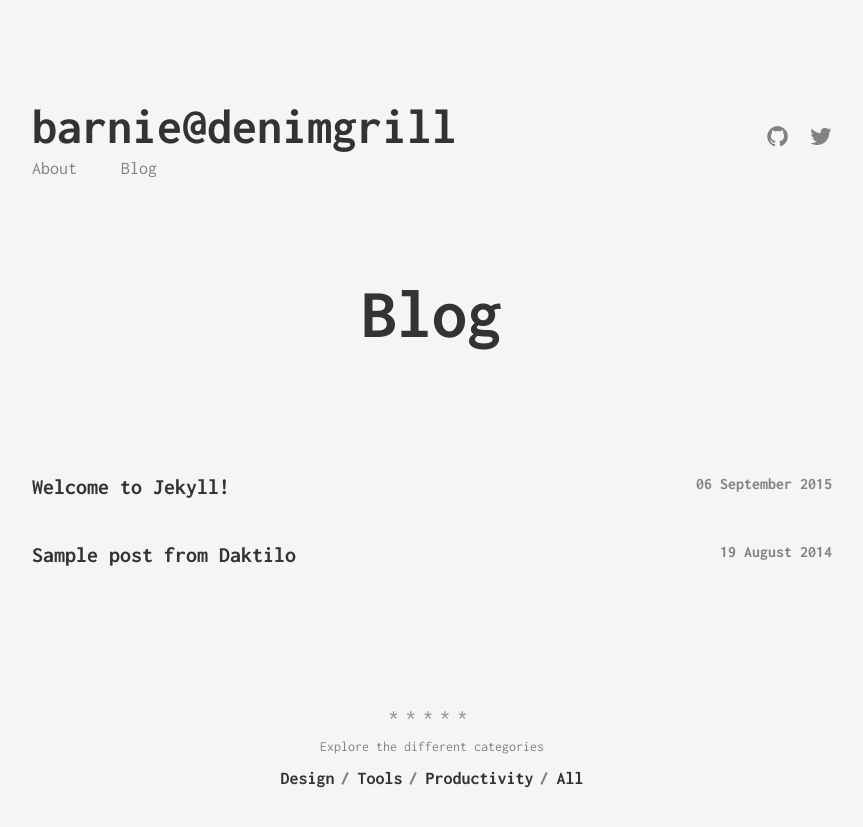
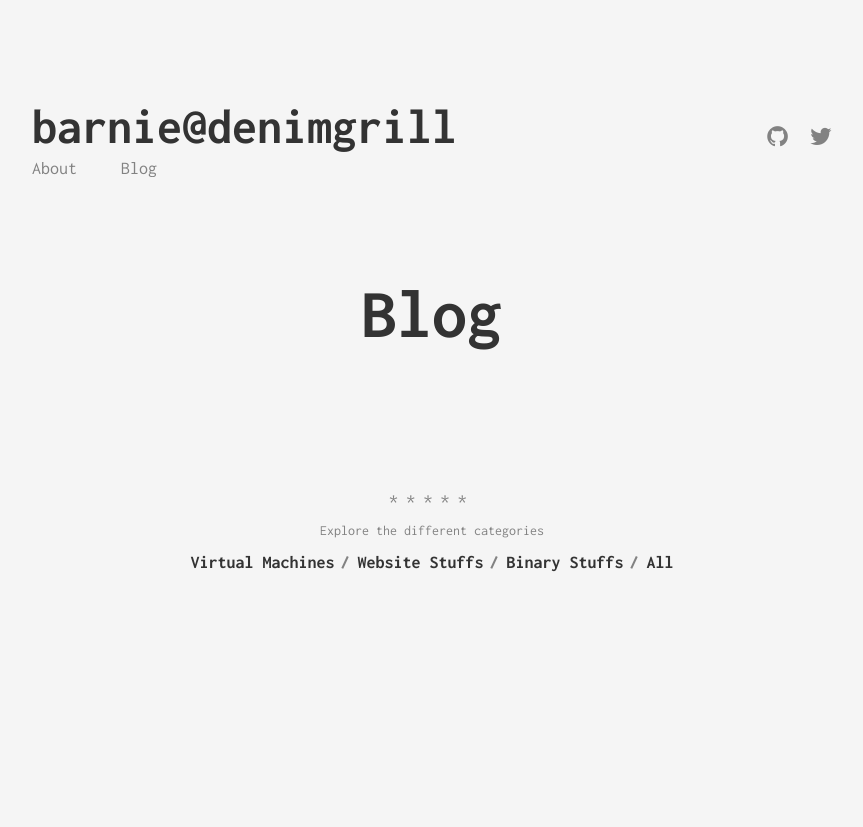
Before and after one commit to barnie995/Denim-Grill-Site, a Jekyll site: the page built from index.html, in a window 1280 px wide. Shown: the top 827 px of the page, without its empty margins (208-1071 px from the left). Built offline with Jekyll 4.4.1, drawn with Linux system fonts in a browser that asks for light colours.

Commit message:
Catergories

```diff
--- a/_config.yml
+++ b/_config.yml
@@ -19,7 +19,7 @@ highlightstyle: ''
 styles: [agate, androidstudio, arta, asceti, atelier-cave.dark, atelier-cave.light, atelier-dune.dark, atelier-dune.light, atelier-estuary.dark, atelier-estuary.light, atelier-forest.dark, atelier-forest.light, atelier-heath.dark, atelier-heath.light, atelier-lakeside.dark, atelier-lakeside.light, atelier-plateau.dark, atelier-plateau.light, atelier-savanna.dark, atelier-savanna.light, atelier-seaside.dark, atelier-seaside.light, atelier-sulphurpool.dark, atelier-sulphurpool.light, brown_paper, codepen-embed, color-brewer, dark, darkula, default, docco, far, foundation, github, github-gist, googlecode, grayscale, hopscotch, hybrid, idea, ir_black, kimbie.dark, kimbie.light, magula, mono-blue, monokai, monokai_sublime, obsidian, paraiso.dark, paraiso.light, pojoaque, railscast, rainbow, school_book, solarized_dark, solarized_light, styles_list.txt, sunburst, tomorrow, tomorrow-night-blue, tomorrow-night-bright, tomorrow-night, tomorrow-night-eightie, v, xcode, zenburn]
 
 # Handling Reading
-exclude: ["README.md", "README.html"]
+exclude: ["README.md", "README.html", "test.markdown"]
 
 # Build settings
 highlighter: null
--- a/_data/categories.yml
+++ b/_data/categories.yml
@@ -1,8 +1,8 @@
-- slug: design
-  name: Design
+- slug: virtualmachines
+  name: Virtual Machines
 
-- slug: tools
-  name: Tools
+- slug: web
+  name: Website Stuffs
 
-- slug: productivity
-  name: Productivity
+- slug: binary
+  name: Binary Stuffs
--- /dev/null
+++ b/categories/binary.html
@@ -0,0 +1,5 @@
+---
+layout: category
+category: binary
+permalink: /categories/binary/
+---
--- a/categories/design.html
+++ /dev/null
@@ -1,5 +0,0 @@
----
-layout: category
-category: design
-permalink: /categories/design/
----
--- a/categories/productivity.html
+++ /dev/null
@@ -1,5 +0,0 @@
----
-layout: category
-category: productivity
-permalink: /categories/productivity/
----
--- a/categories/tools.html
+++ /dev/null
@@ -1,5 +0,0 @@
----
-layout: category
-category: tools
-permalink: /categories/tools/
----
--- /dev/null
+++ b/categories/virtualmachines.html
@@ -0,0 +1,5 @@
+---
+layout: category
+category: virtualmachines
+permalink: /categories/virtualmachines/
+---
--- /dev/null
+++ b/categories/web.html
@@ -0,0 +1,5 @@
+---
+layout: category
+category: web
+permalink: /categories/web/
+---
--- a/_posts/2015-09-08-sample-post.markdown
+++ b/test.markdown
@@ -3,7 +3,7 @@ layout: post
 title:  "Sample post from Daktilo"
 subtitle: "What you can do with it!"
 date:   2014-08-19 23:56:45
-categories: [tool]
+categories: [binary] [virtualmachines] [web]
 ---
 
 Just a sample post to show some of the *typography* elements supported from
```
Also changed, not shown: _posts/2015-09-06-welcome-to-jekyll.markdown (deleted, +0 -26 lines).
